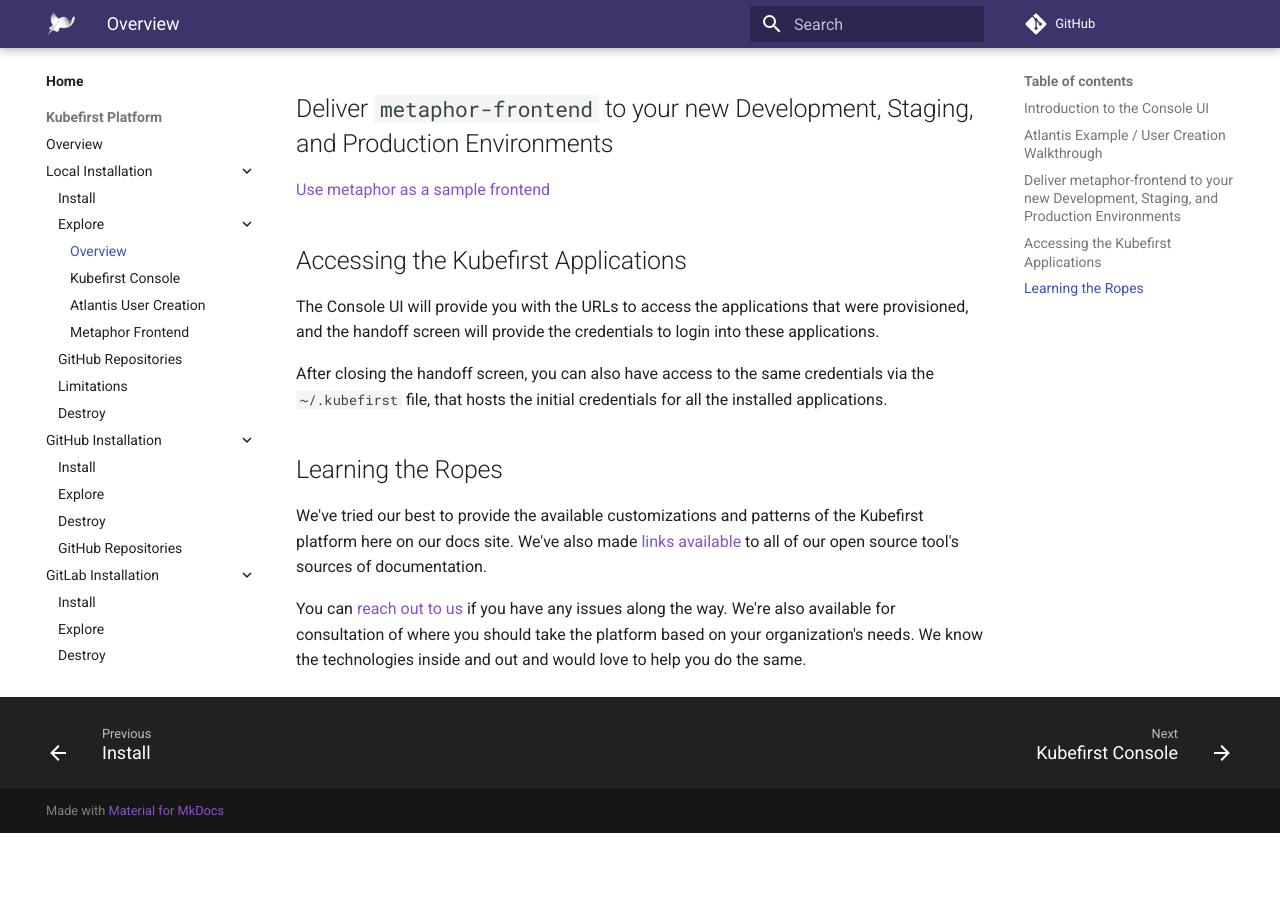
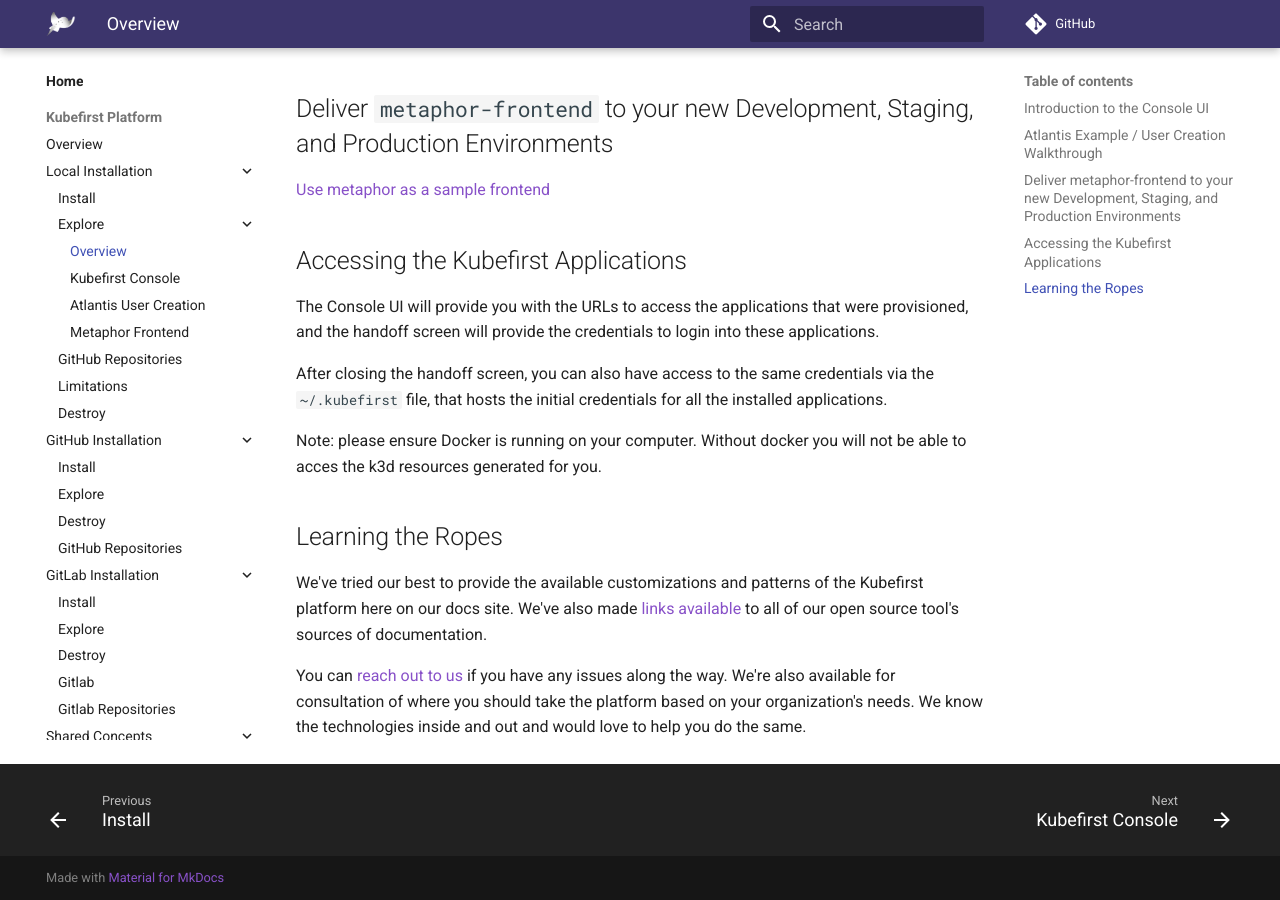
Before and after one commit to konstructio/kubefirst, an MkDocs documentation site: the page built from docs/kubefirst/local/explore/overview.md, in a window 1280 px wide and 900 px high, scrolled down 1193 px. Built offline with MkDocs 1.6.1 and Material for MkDocs 9.7.7, drawn with Linux system fonts in a browser that asks for light colours; comment, search, counter and statistics services are not loaded; before the commit the page ends 2026 px from its top, so only the background shows below that.

Commit message:
Add note on docker requirement

```diff
--- a/docs/kubefirst/local/explore/overview.md
+++ b/docs/kubefirst/local/explore/overview.md
@@ -43,6 +43,8 @@
 
 After closing the handoff screen, you can also have access to the same credentials via the `~/.kubefirst` file, that hosts the initial credentials for all the installed applications.
 
+Note: please ensure Docker is running on your computer. Without docker you will not be able to acces the k3d resources generated for you.
+
 ## Learning the Ropes
 
 We've tried our best to provide the available customizations and patterns of the Kubefirst platform here on our docs site. We've also made [links available](../../credit.md) to all of our open source tool's sources of documentation.
```
